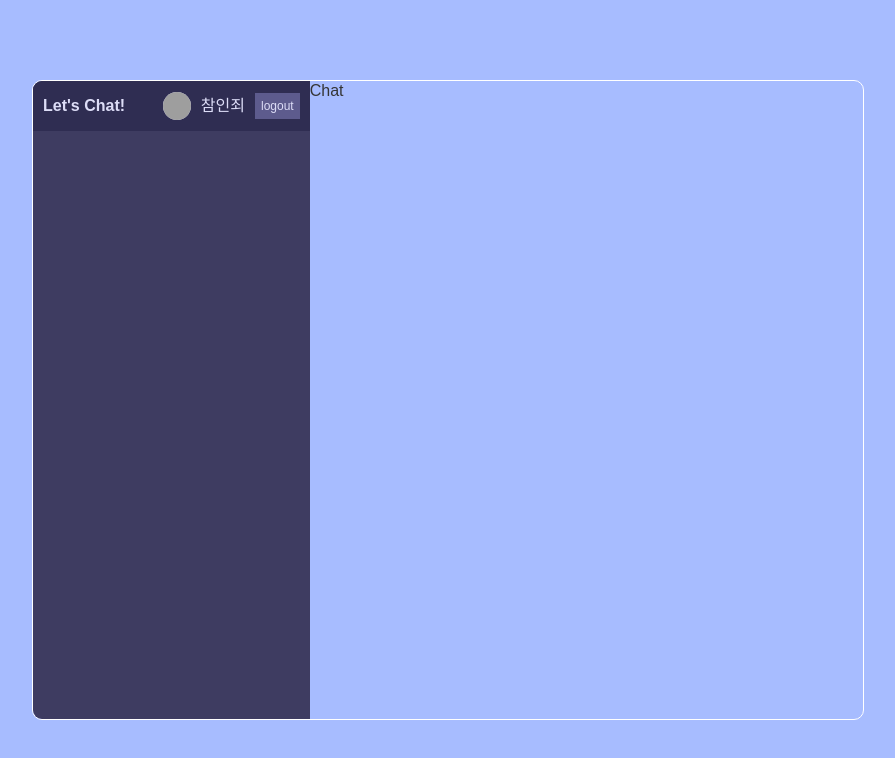
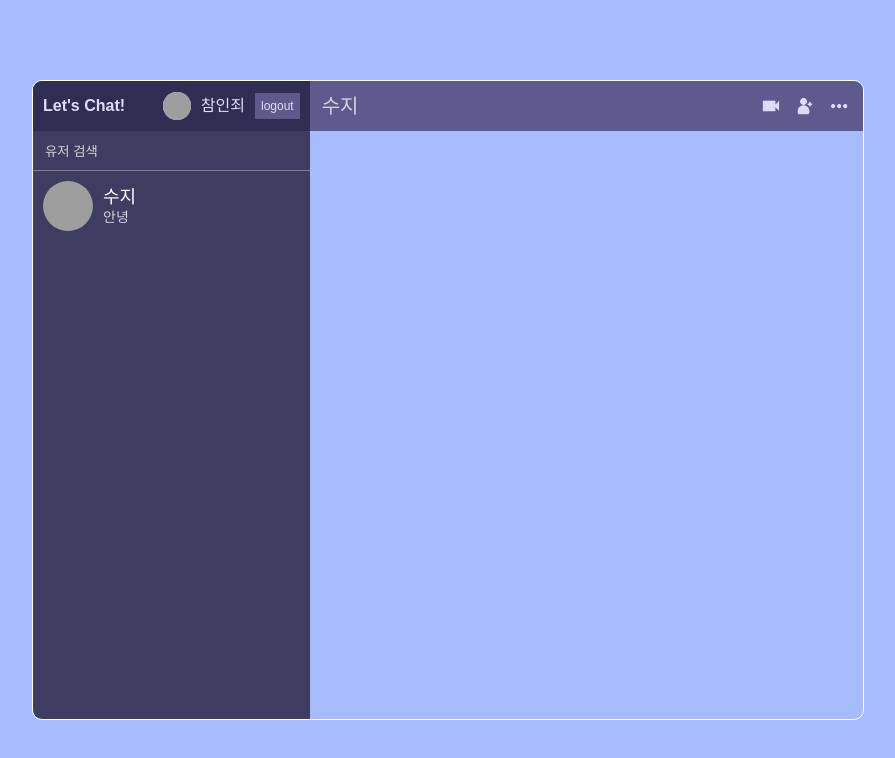
Before and after one commit to letminjae/Chat_App, a React (Create React App) app: page / in a window 1280 px wide. Shown: the top 758 px of the page, without its empty margins (192-1087 px from the left). Built offline with nearby package versions, Linux system fonts and the light colour scheme; grey boxes are pictures that could not be loaded.

Commit message:
ADD: Header Component

```diff
--- a/src/components/Chat.tsx
+++ /dev/null
@@ -1,14 +0,0 @@
-import React from 'react'
-import styled from 'styled-components'
-
-const Main = styled.div`
-  flex: 2;
-`
-
-function Chat() {
-  return (
-    <Main>Chat</Main>
-  )
-}
-
-export default Chat
--- a/src/components/Chats.tsx
+++ b/src/components/Chats.tsx
@@ -1,9 +1,53 @@
-import React from 'react'
+import React from "react";
+import styled from "styled-components";
+
+const Main = styled.div``;
+
+const UserChat = styled.div`
+  padding: 10px;
+  display: flex;
+  align-items: center;
+  gap: 10px;
+  color: #fff;
+  cursor: pointer;
+  font-weight: 500;
+  img {
+    width: 50px;
+    height: 50px;
+    border-radius: 50%;
+    object-fit: cover;
+  }
+  &:hover {
+    background-color: #2f2d52;
+  }
+`;
+
+const UserChatInfo = styled.div`
+  span {
+    font-size: 18px;
+    font-weight: 500;
+  }
+  p {
+    font-size: 14px;
+    color: lightgray;
+  }
+`;
 
 function Chats() {
   return (
-    <div>Chats</div>
-  )
+    <Main>
+      <UserChat>
+        <img
+          src="https://encrypted-tbn0.gstatic.com/images?q=tbn:ANd9GcRteZw652csQJlP7eaVC8S3U3q-asvP7_20SA&usqp=CAU"
+          alt="Suzy"
+        />
+        <UserChatInfo>
+          <span>수지</span>
+          <p>안녕</p>
+        </UserChatInfo>
+      </UserChat>
+    </Main>
+  );
 }
 
-export default Chats
+export default Chats;
--- /dev/null
+++ b/src/components/Header.tsx
@@ -0,0 +1,50 @@
+import React from 'react'
+import styled from 'styled-components'
+import Cam from '../image/cam.png'
+import Add from '../image/add.png'
+import More from '../image/more.png'
+
+const Main = styled.div`
+  flex: 2;
+`
+
+const ChatInfo = styled.div`
+  display: flex;
+  justify-content: space-between;
+  align-items: center;
+  height: 50px;
+  background-color: #5d5b8d;
+  padding: 10px 12px;
+  color: lightgray;
+  span {
+    font-size: 1.25em;
+    font-weight: 500;
+  }
+`
+
+const ChatIcons = styled.div`
+  display: flex;
+  gap: 10px;
+
+  img {
+    height: 24px;;
+    cursor: pointer;
+  }
+`
+
+function Header() {
+  return (
+    <Main>
+      <ChatInfo>
+        <span>수지</span>
+        <ChatIcons>
+          <img src={Cam} alt='Cam' />
+          <img src={Add} alt='Add' />
+          <img src={More} alt='More' />
+        </ChatIcons>
+      </ChatInfo>
+    </Main>
+  )
+}
+
+export default Header
--- a/src/components/Search.tsx
+++ b/src/components/Search.tsx
@@ -1,9 +1,32 @@
-import React from 'react'
+import React from "react";
+import styled from "styled-components";
+
+const Main = styled.div`
+  border-bottom: 1px solid gray;
+`;
+
+const SearchForm = styled.div`
+  padding: 10px;
+  input {
+    background-color: transparent;
+    border: none;
+    color: #fff;
+    outline: none;
+
+    &::placeholder {
+      color: lightgray;
+    }
+  }
+`;
 
 function Search() {
   return (
-    <div>Search</div>
-  )
+    <Main>
+      <SearchForm>
+        <input type="text" placeholder="유저 검색"/>
+      </SearchForm>
+    </Main>
+  );
 }
 
-export default Search
+export default Search;
--- a/src/components/Sidebar.tsx
+++ b/src/components/Sidebar.tsx
@@ -1,6 +1,8 @@
 import React from 'react'
 import styled from 'styled-components'
+import Chats from './Chats'
 import Navbar from './Navbar'
+import Search from './Search'
 
 const Main = styled.div`
   flex: 1;
@@ -11,6 +13,8 @@ function Sidebar() {
   return (
     <Main>
       <Navbar />
+      <Search />
+      <Chats />
     </Main>
   )
 }
--- a/src/pages/Home.tsx
+++ b/src/pages/Home.tsx
@@ -1,6 +1,6 @@
 import React from 'react'
 import styled from 'styled-components'
-import Chat from '../components/Chat'
+import Header from '../components/Header'
 import Sidebar from '../components/Sidebar'
 
 const Main = styled.div`
@@ -24,7 +24,7 @@ function Home() {
     <Main>
       <Container>
         <Sidebar />
-        <Chat />
+        <Header />
       </Container>
     </Main>
   )
--- a/src/theme.ts
+++ b/src/theme.ts
@@ -2,5 +2,5 @@ import { DefaultTheme } from "styled-components";
 
 export const mainTheme: DefaultTheme = {
   bgColor: "#a7bcff",
-  textColor: "#353535",
+  textColor: "#222222",
 };
```
